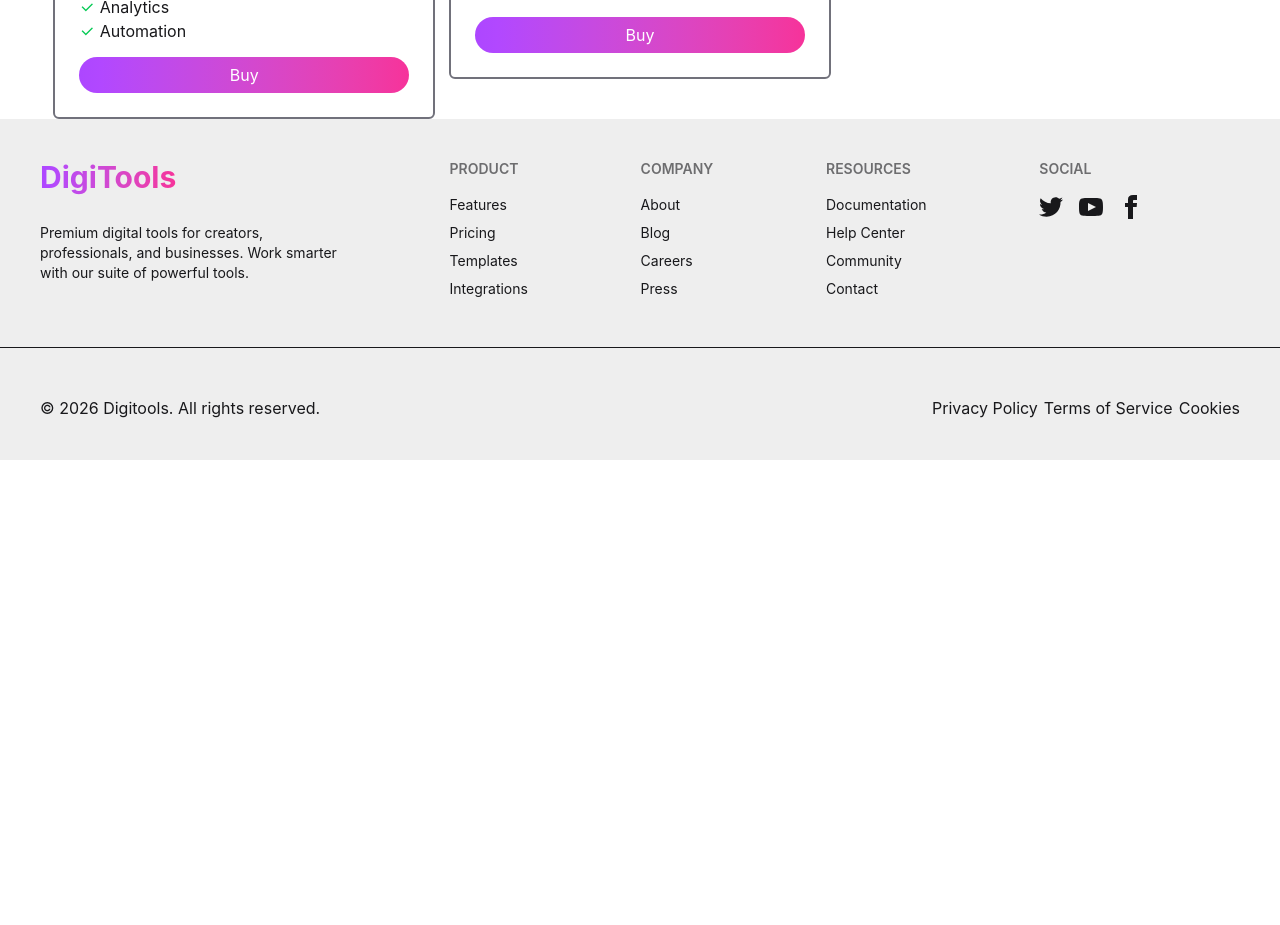
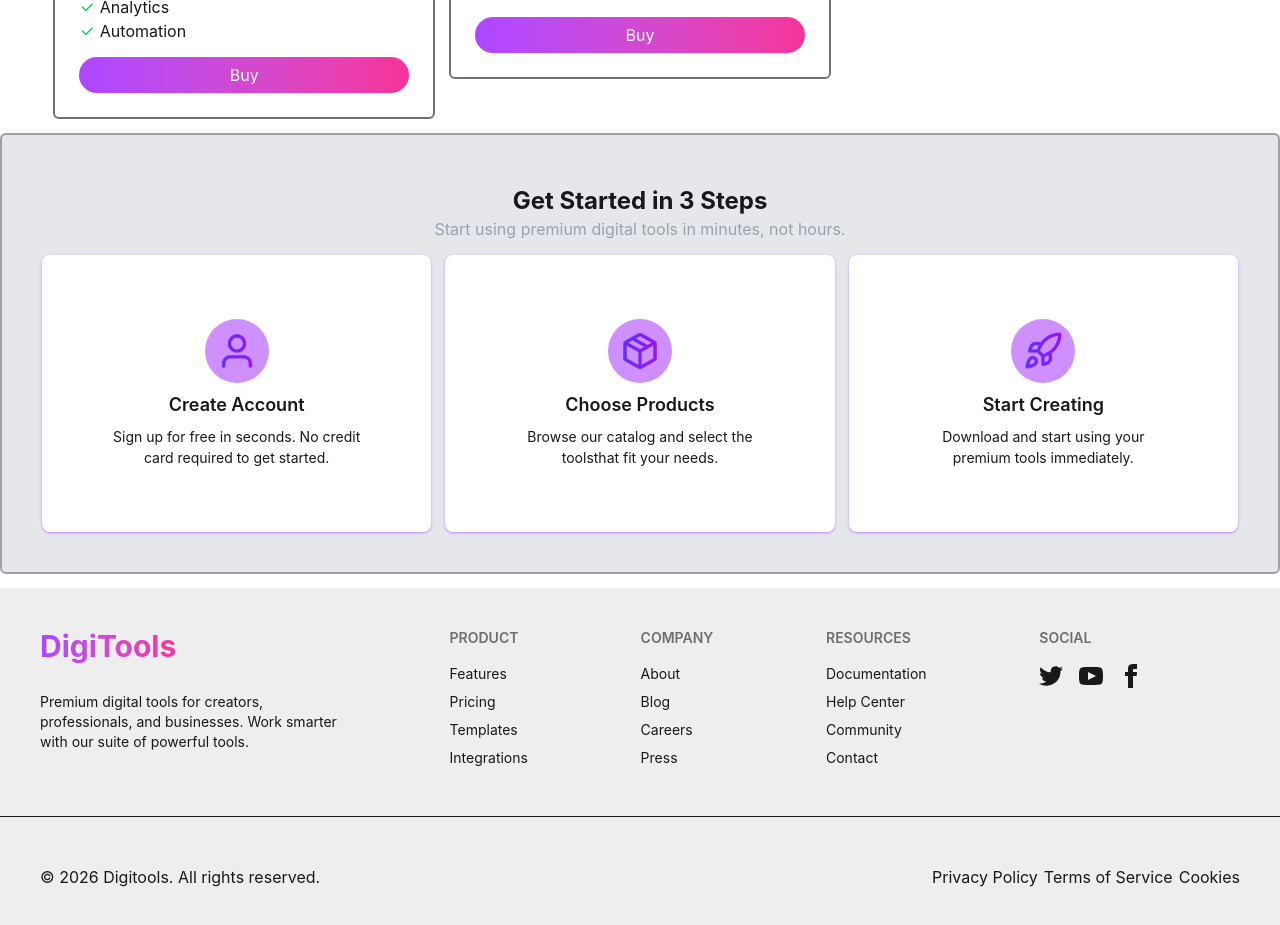
Before and after one commit to rafiqulislamraj58-design/A-6, a React (Vite) app: page / in a window 1280 px wide. Shown: the part 1900-2825 px from the top of the page. Before the commit the page ends 2360 px from the top, so only its background shows below. Built offline with nearby package versions, Linux system fonts and the light colour scheme.

Commit message:
started section

```diff
--- a/src/App.jsx
+++ b/src/App.jsx
@@ -9,6 +9,7 @@ import Starts from './Componatnt/Starts'
 import Models from './Componatnt/Models'
 import Cart from './Componatnt/Cart'
 import Start from './Componatnt/Start'
+import Started from './Componatnt/Started'
 
 
 
@@ -49,6 +50,7 @@ const clearCart = ()=>{
   clearCart={clearCart}
    />)}
    {active==="Cart" &&(<Cart cartItems={cartItems}  removeCart={removeCart}  clearCart={clearCart} />)}
+   <Started/>
    <Footer></Footer>
     </>
   )
--- /dev/null
+++ b/src/Componatnt/Started.jsx
@@ -0,0 +1,48 @@
+import React from 'react'
+
+const Started = () => {
+  return (
+    <div className='container mx-auto bg-gray-200 rounded-md border-zinc-400 border-2 mt-3.5 mb-3.5 overflow-hidden p-10 '>
+    <div className='text-center mt-2.5 mb-3.5'>
+    <h1 className='font-bold text-2xl '>Get Started in 3 Steps</h1>
+    <p className='text-gray-400'>Start using premium digital tools in minutes, not hours.</p>
+    </div>
+    <div className='sm:grid grid-cols-1  md: grid-cols-3 gap-3.5'>
+ <div className="card bg-base-100 w-full  shadow-sm p-10 hover:translate-y-0.5 hover:shadow-lg shadow-purple-500/50 ">
+  <div className="card-body flex justify-center items-center">
+  <div className='bg-purple-500/60 rounded-full flex justify-center items-center w-16 h-16'>
+  <img src='/src/assets/user.png' className='w-10 h-10' />
+  </div>
+    <h2 className="card-title">Create Account</h2>
+    <p className='text-center'>Sign up for free in seconds. No credit card required to get started.</p>
+
+  </div>
+</div>
+ <div className="card bg-base-100 w-full  shadow-sm p-10 hover:translate-y-0.5 hover:shadow-lg shadow-purple-500/50 ">
+  <div className="card-body flex justify-center items-center">
+  <div className='bg-purple-500/60 rounded-full flex justify-center items-center w-16 h-16'>
+  <img src='/src/assets/package.png' className='w-10 h-10' />
+  </div>
+    <h2 className="card-title">Choose Products</h2>
+    <p className='text-center'>Browse our catalog and select the toolsthat fit your needs.</p>
+
+  </div>
+</div>
+ <div className="card bg-base-100 w-full  shadow-sm p-10 hover:translate-y-0.5 hover:shadow-lg shadow-purple-500/50 ">
+  <div className="card-body flex justify-center items-center">
+  <div className='bg-purple-500/60 rounded-full flex justify-center items-center w-16 h-16'>
+  <img src='/src/assets/rocket.png' className='w-10 h-10' />
+  </div>
+    <h2 className="card-title">Start Creating</h2>
+    <p className='text-center'>Download and start using your premium tools immediately.</p>
+
+  </div>
+</div>
+
+    </div>
+
+    </div>
+  )
+}
+
+export default Started
```
